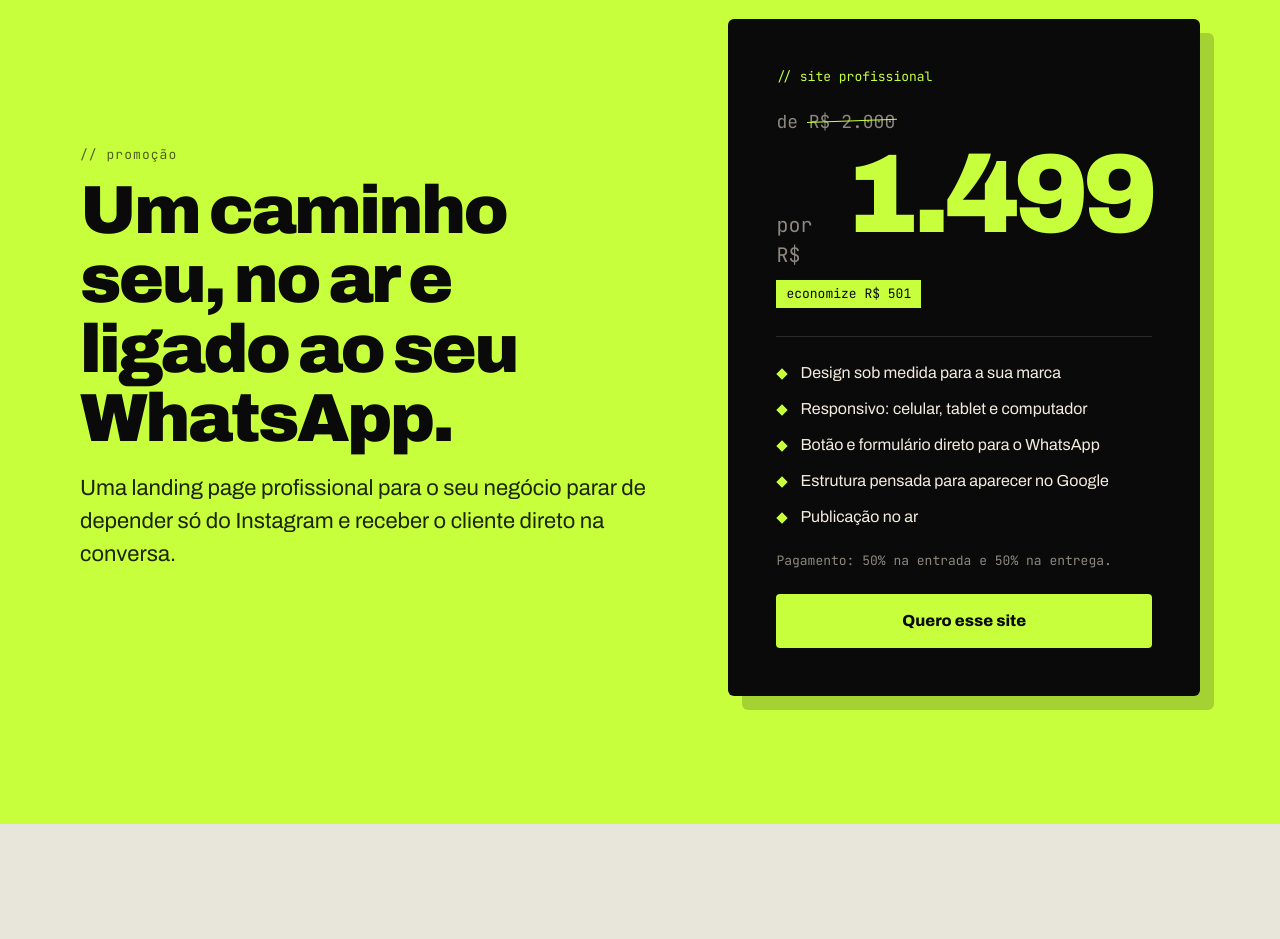
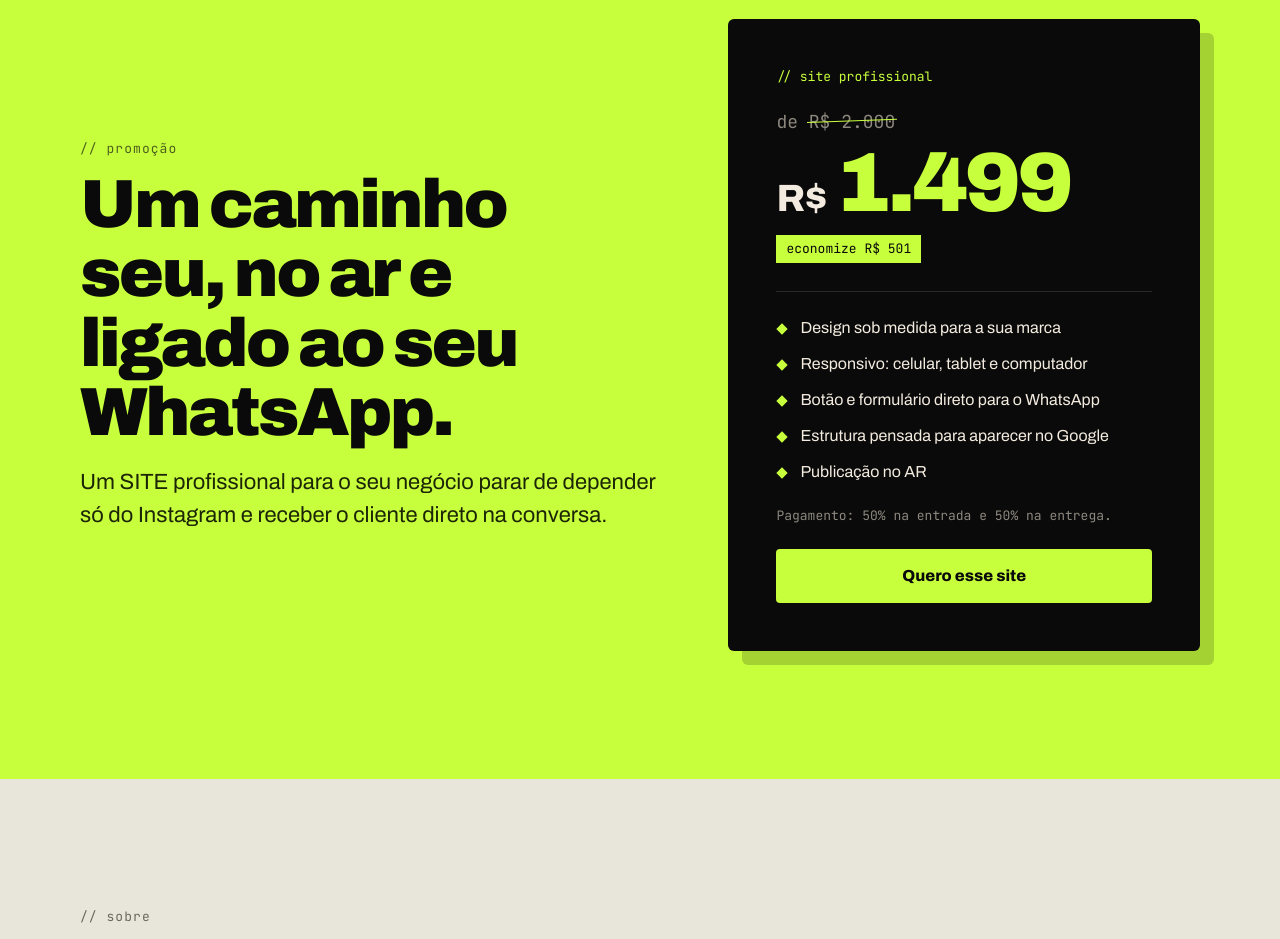
Before and after one commit to pcsynyster/LUISBEZERRADEV, a plain HTML site: page index.html in a window 1280 px wide. Shown: the part 3600-4539 px from the top of the page. Drawn offline with Linux system fonts and the light colour scheme.

Commit message:
ajeita R$

```diff
--- a/index.html
+++ b/index.html
@@ -115,20 +115,20 @@
       <div class="offer-copy">
         <p class="label dark reveal">// promoção</p>
         <h2 class="h2 dark" data-split>Um caminho seu, no ar e ligado ao seu WhatsApp.</h2>
-        <p class="sub dark reveal">Uma landing page profissional para o seu negócio parar de depender só do Instagram e receber o cliente direto na conversa.</p>
+        <p class="sub dark reveal">Um SITE profissional para o seu negócio parar de depender só do Instagram e receber o cliente direto na conversa.</p>
       </div>
 
       <div class="offer-card reveal" style="--d:120">
         <p class="offer-tag">// site profissional</p>
         <p class="was">de <span class="strike">R$ 2.000</span></p>
-        <p class="now"><span class="cur">por R$</span><span class="num" data-count="1499">1.499</span></p>
+        <div class="now"><span class="cur">R$</span><span class="num" data-count="1499">1.499</span></div>
         <p class="save">economize R$ 501</p>
         <ul class="offer-list">
           <li>Design sob medida para a sua marca</li>
           <li>Responsivo: celular, tablet e computador</li>
           <li>Botão e formulário direto para o WhatsApp</li>
           <li>Estrutura pensada para aparecer no Google</li>
-          <li>Publicação no ar</li>
+          <li>Publicação no AR</li>
         </ul>
         <p class="pay">Pagamento: 50% na entrada e 50% na entrega.</p>
         <a class="btn btn-green" data-magnetic href="https://wa.me/5584991421656?text=Ol%C3%A1%2C%20Luis!%20Quero%20o%20site%20profissional%20por%20R%24%201.499." target="_blank" rel="noopener">Quero esse site</a>
--- a/style.css
+++ b/style.css
@@ -190,9 +190,9 @@ mark { background: var(--lime); color: var(--black); padding: 0 .18em; }
 .offer-card { background: var(--black); color: var(--cream); border-radius: 6px; padding: clamp(28px, 4vw, 48px); box-shadow: 14px 14px 0 rgba(10, 10, 10, .18); }
 .offer-tag { font-family: var(--mono); font-size: 13px; color: var(--lime); }
 .was { font-family: var(--mono); font-size: 18px; color: var(--muted); margin-top: 22px; }
-.now { display: flex; align-items: baseline; gap: 12px; margin-top: 4px; }
-.now .cur { font-family: var(--mono); font-size: 20px; color: var(--muted); }
-.now .num { font-weight: 900; font-size: clamp(64px, 9vw, 112px); line-height: 1; letter-spacing: -.05em; color: var(--lime); font-variant-numeric: tabular-nums; }
+.now { display: flex; align-items: baseline; gap: 8px; margin-top: 6px; }
+.now .cur { font-family: var(--sans); font-size: clamp(26px, 3.5vw, 38px); font-weight: 800; color: var(--cream); line-height: 1; }
+.now .num { font-weight: 900; font-size: clamp(52px, 6.8vw, 84px); line-height: 1; letter-spacing: -.04em; color: var(--lime); font-variant-numeric: tabular-nums; }
 .save { display: inline-block; margin-top: 10px; background: var(--lime); color: var(--black); font-family: var(--mono); font-size: 13px; padding: 4px 10px; }
 .offer-list { display: grid; gap: 12px; margin: 28px 0 22px; padding-top: 24px; border-top: 1px solid var(--line); }
 .offer-list li { position: relative; padding-left: 24px; }
```
